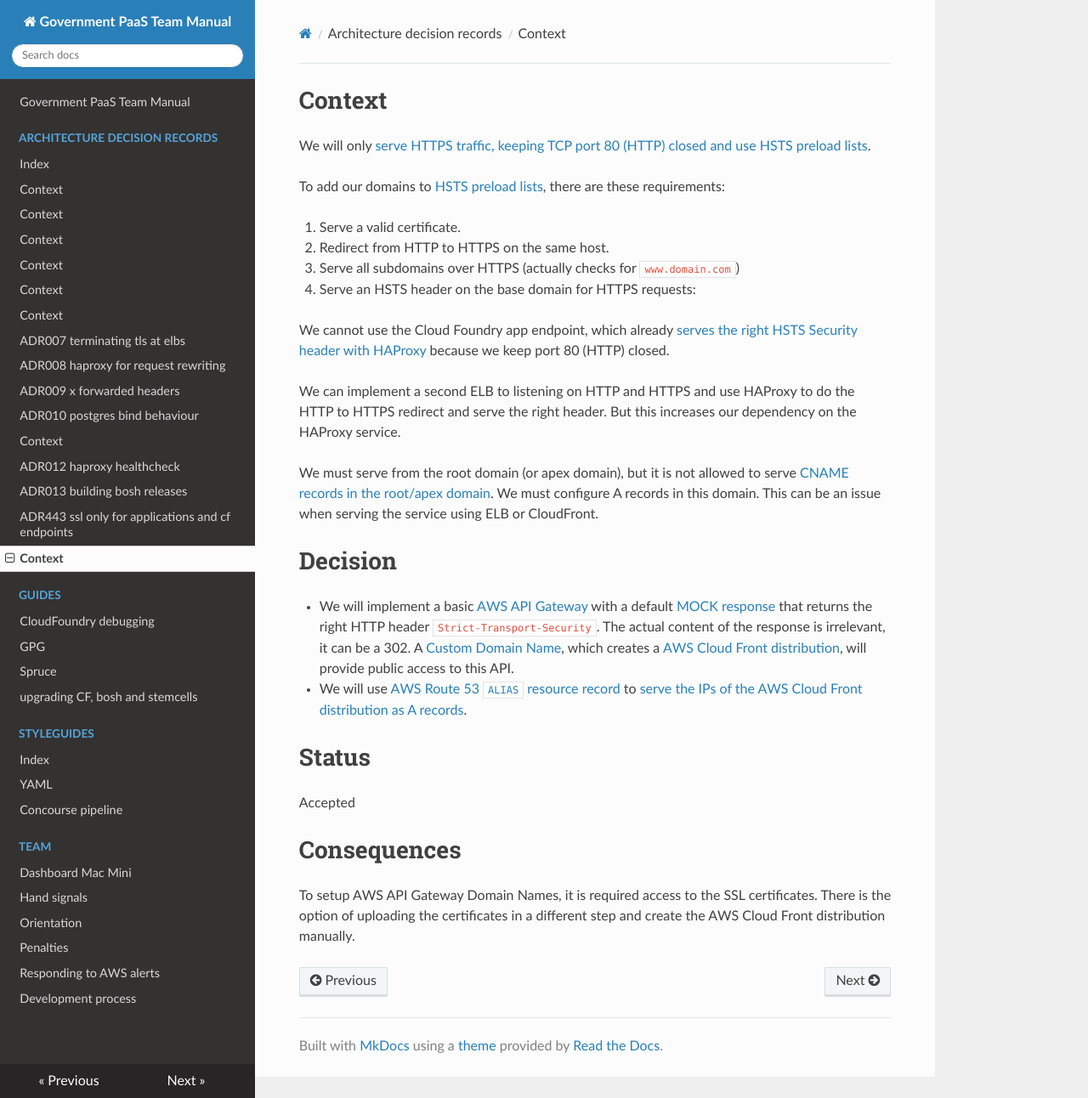
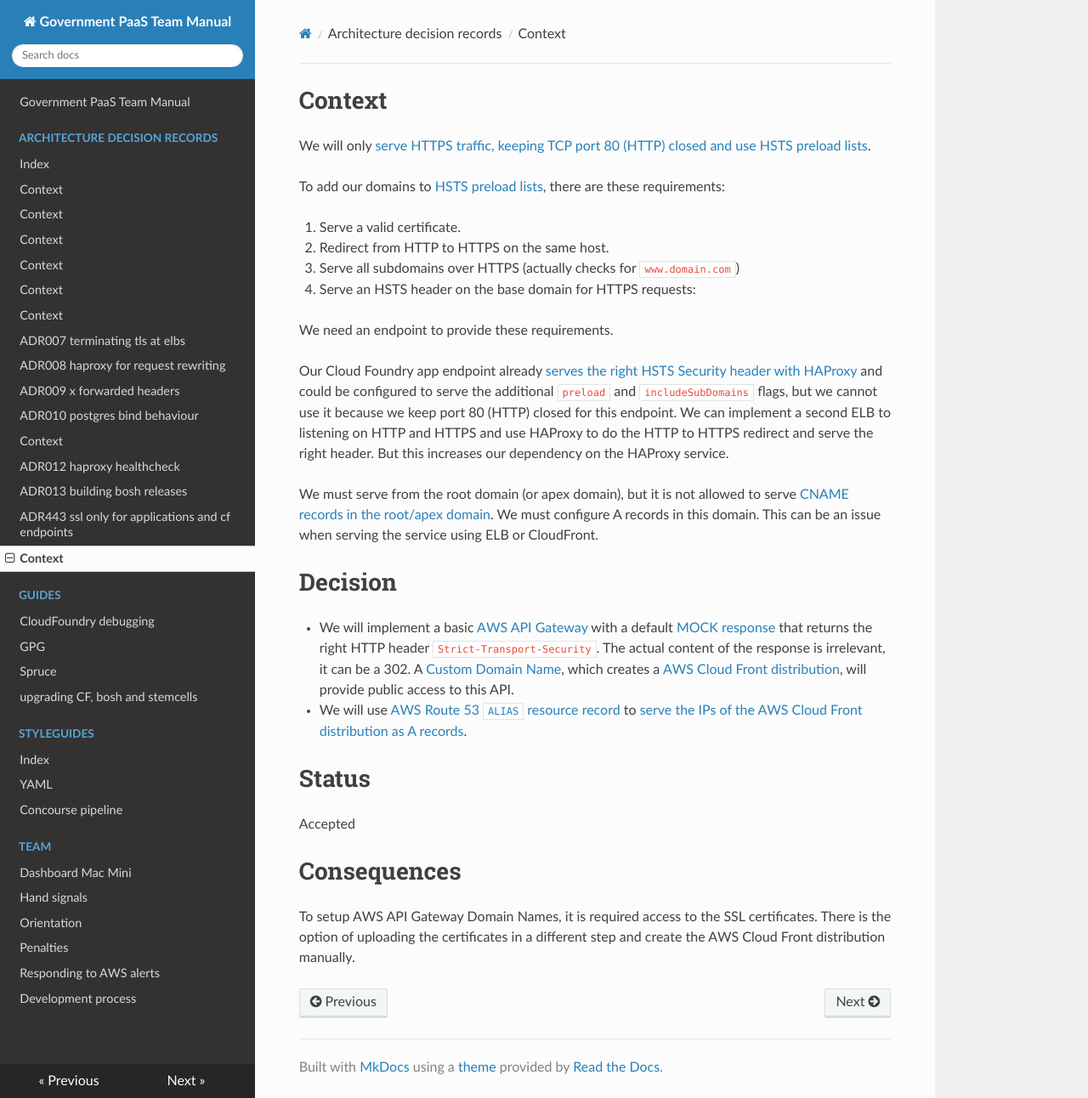
Before and after one commit to alphagov/paas-team-manual, an MkDocs documentation site: the page built from docs/architecture_decision_records/ADRXXX-hsts-preload-using-api-gateway.md, in a window 1280 px wide and 1292 px high. Shown: the whole window at 85% size. Built offline with MkDocs 1.6.1, drawn with Linux system fonts in a browser that asks for light colours; nearby versions of some CDN libraries.

Commit message:
Mention HAProxy HSTS header doesn't set preload

```diff
--- a/docs/architecture_decision_records/ADRXXX-hsts-preload-using-api-gateway.md
+++ b/docs/architecture_decision_records/ADRXXX-hsts-preload-using-api-gateway.md
@@ -10,10 +10,12 @@ To add our domains to [HSTS preload lists](https://hstspreload.appspot.com/), th
  3. Serve all subdomains over HTTPS (actually checks for `www.domain.com`)
  4. Serve an HSTS header on the base domain for HTTPS requests:
 
-We cannot use the Cloud Foundry app endpoint, which already [serves the
+We need an endpoint to provide these requirements.
+
+Our Cloud Foundry app endpoint already [serves the
 right HSTS Security header with HAProxy](ADR008-haproxy-for-request-rewriting.md)
-because we keep port 80 (HTTP) closed.
-
+and could be configured to serve the additional `preload` and `includeSubDomains` flags,
+but we cannot use it because we keep port 80 (HTTP) closed for this endpoint.
 We can implement a second ELB to listening on HTTP and HTTPS and use
 HAProxy to do the HTTP to HTTPS redirect and serve the right header.
 But this increases our dependency on the HAProxy service.
@@ -34,7 +36,7 @@ Decision
    will provide public access to this API.
 
  * We will use [AWS Route 53 `ALIAS` resource record](http://docs.aws.amazon.com/Route53/latest/APIReference/CreateAliasRRSAPI.html)
-  to [serve the IPs of the AWS Cloud Front distribution as A records](http://docs.aws.amazon.com/Route53/latest/DeveloperGuide/routing-to-cloudfront-distribution.html).
+   to [serve the IPs of the AWS Cloud Front distribution as A records](http://docs.aws.amazon.com/Route53/latest/DeveloperGuide/routing-to-cloudfront-distribution.html).
 
 
 Status
```
